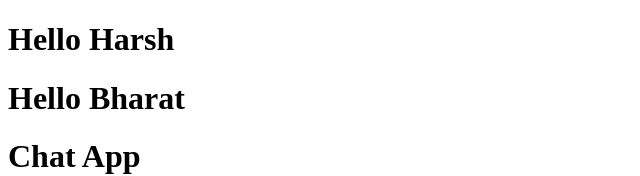
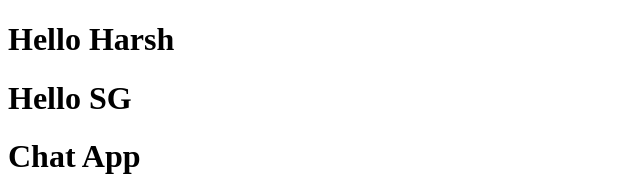
Before and after one commit to AkashSureshbabu/simple-chat-app, a website: page index.html in a window 1280 px wide. Shown: the top 176 px of the page, without its empty margins (0-640 px from the left). Drawn offline with nearby package versions, Linux system fonts and the light colour scheme; no server answers.

Commit message:
Hello SG

```diff
--- a/index.html
+++ b/index.html
@@ -5,7 +5,7 @@
 </head>
 <body>
     <h1>Hello Harsh </h1>
-    <h1>Hello Bharat</h1>
+    <h1>Hello SG</h1>
 
 
     <!-- Rest of your existing HTML and JavaScript code -->
```
